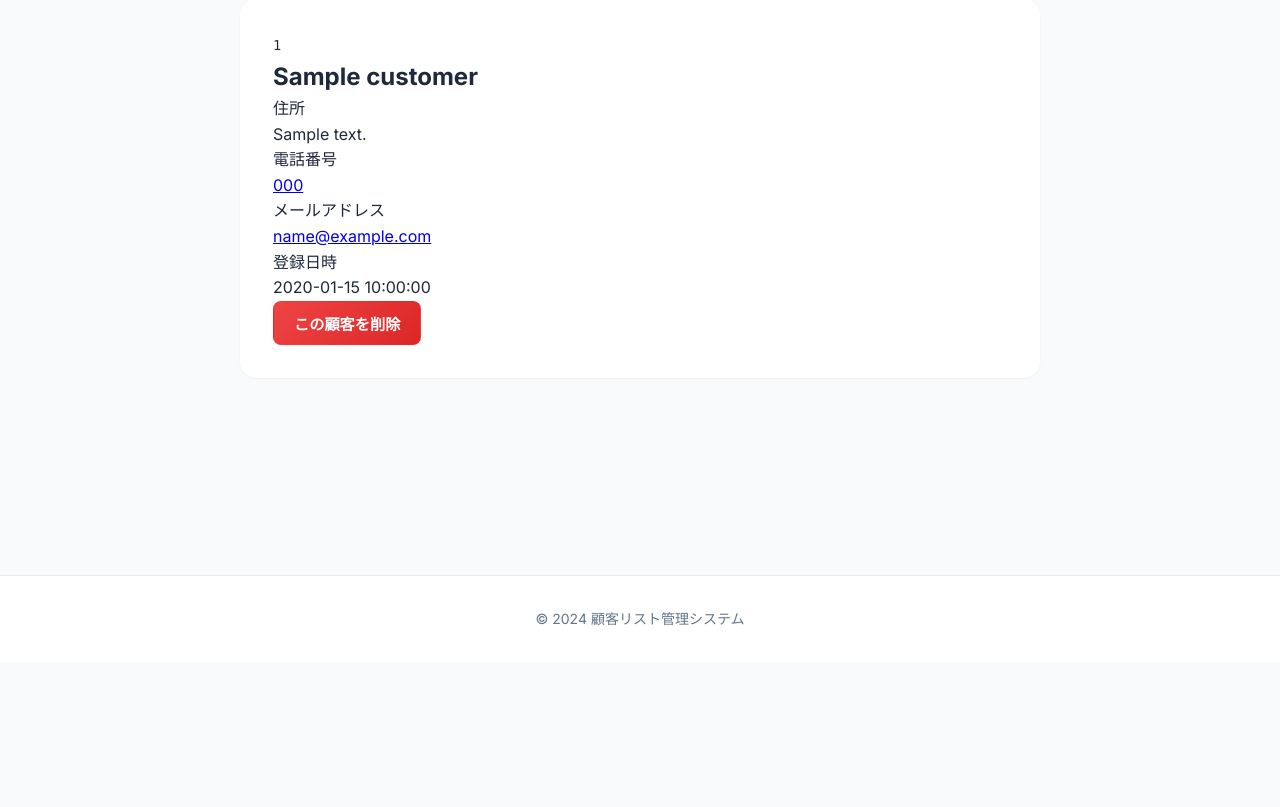
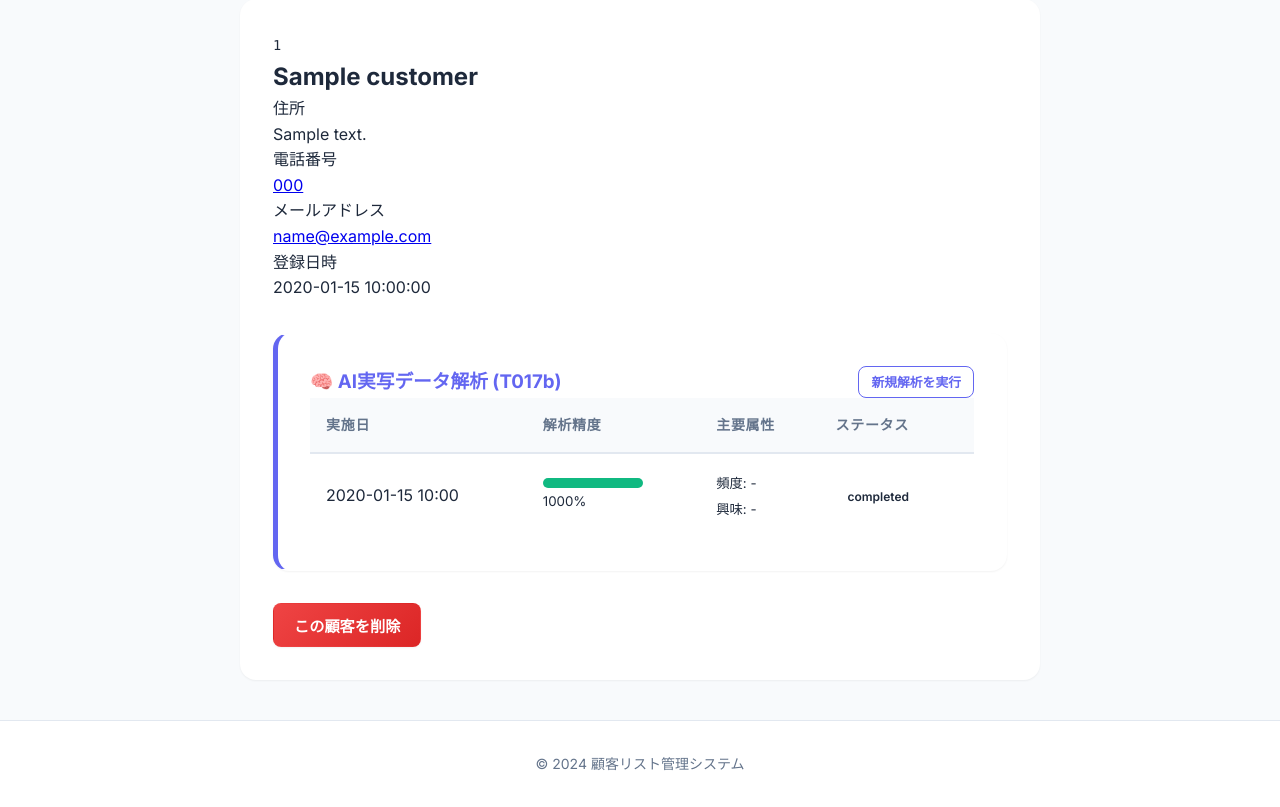
Before and after one commit to ToshiharuZZ/cuslist, a Flask app: template app/templates/customer/detail.html in a window 1280 px wide. Shown: the part 138-945 px from the top of the page. Before the commit the page ends 763 px from the top, so only its background shows below. Run offline with Flask 3, Linux system fonts and the light colour scheme; the template is opened without the code that fills it: most values are stand-ins (such as "Sample title", 1, 10 or a date in 2020); parts of the project's set-up code (start-up, migrations or seed data) failed here and were passed over.

Commit message:
feat(phase8): integrate AI analysis results into customer detail view

```diff
--- a/app/templates/customer/detail.html
+++ b/app/templates/customer/detail.html
@@ -51,6 +51,61 @@
         </div>
     </div>
 
+    <div class="card" style="margin-top: 2rem; border-left: 5px solid var(--primary-color);">
+        <div class="detail-header" style="display: flex; justify-content: space-between; align-items: center;">
+            <h3 style="margin: 0; color: var(--primary-color);">🧠 AI実写データ解析 (T017b)</h3>
+            <form method="POST" action="{{ url_for('customer.run_analysis', customer_id=customer.customer_id) }}">
+                <input type="hidden" name="csrf_token" value="{{ csrf_token() }}">
+                <button type="submit" class="btn btn-outline btn-sm">新規解析を実行</button>
+            </form>
+        </div>
+
+        <div class="detail-body">
+            {% if analysis_results %}
+            <div class="table-responsive">
+                <table class="table table-sm">
+                    <thead>
+                        <tr>
+                            <th>実施日</th>
+                            <th>解析精度</th>
+                            <th>主要属性</th>
+                            <th>ステータス</th>
+                        </tr>
+                    </thead>
+                    <tbody>
+                        {% for res in analysis_results | reverse %}
+                        <tr>
+                            <td>{{ res.analysis_date[:16].replace('T', ' ') }}</td>
+                            <td>
+                                <div class="progress-bar-container"
+                                    style="width: 100px; height: 10px; background: #eee; border-radius: 5px; overflow: hidden;">
+                                    <div
+                                        style="width: {{ res.accuracy_score * 100 }}%; height: 100%; background: {% if res.accuracy_score >= 0.85 %}var(--success-color){% else %}var(--warning-color){% endif %};">
+                                    </div>
+                                </div>
+                                <small>{{ (res.accuracy_score * 100) | round(1) }}%</small>
+                            </td>
+                            <td>
+                                {% set attrs = res._attribute_json | from_json if res._attribute_json else {} %}
+                                <small>
+                                    頻度: {{ attrs.get('visit_frequency', '-') }}<br>
+                                    興味: {{ attrs.get('preferred_category', '-') }}
+                                </small>
+                            </td>
+                            <td><span class="badge badge-success">{{ res.status }}</span></td>
+                        </tr>
+                        {% endfor %}
+                    </tbody>
+                </table>
+            </div>
+            {% else %}
+            <p class="text-muted" style="text-align: center; padding: 1rem;">
+                解析データがありません。「新規解析を実行」ボタンを押すと実写データの解析を開始します。
+            </p>
+            {% endif %}
+        </div>
+    </div>
+
     <div class="detail-footer">
         <form method="POST" action="{{ url_for('customer.delete', customer_id=customer.customer_id) }}"
             onsubmit="return confirm('本当に削除しますか？');">
```
Also changed, not shown: app/__init__.py (+9 -0 lines), app/views/customer.py (+25 -1 lines).
